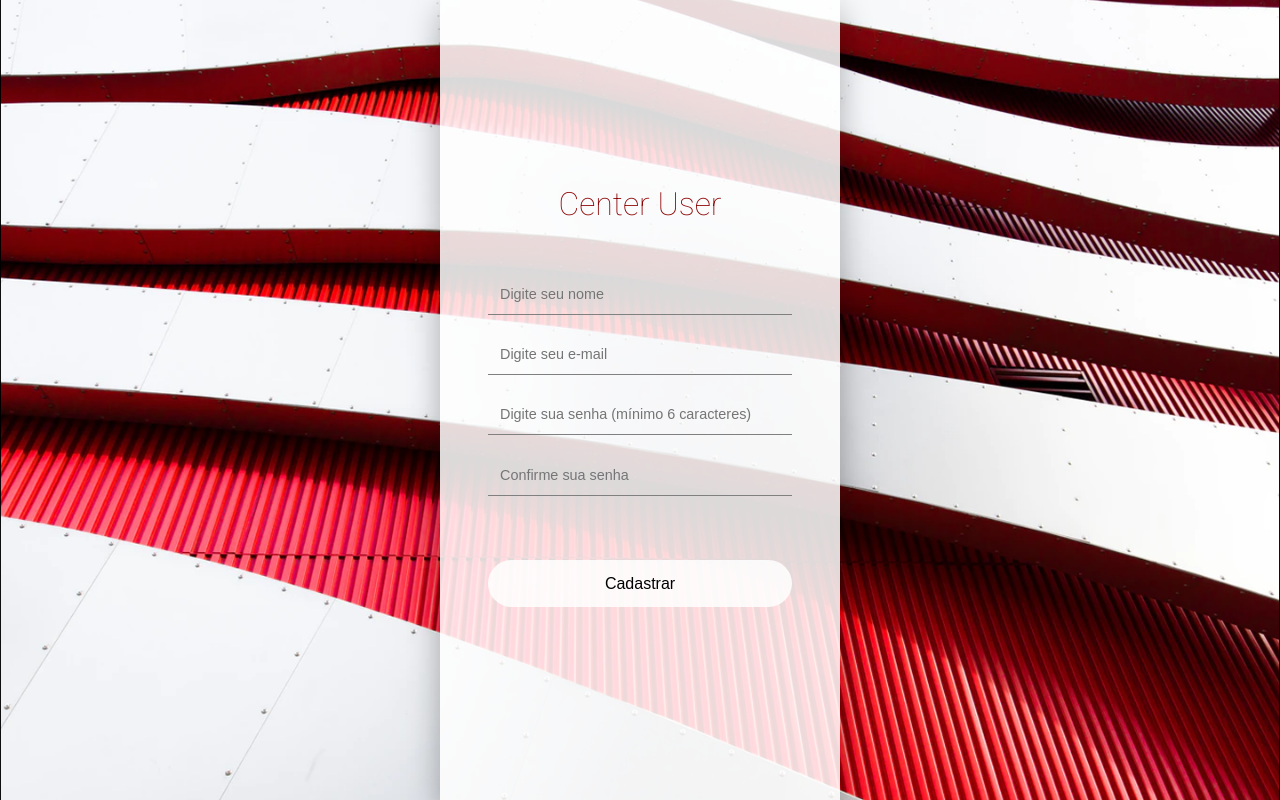
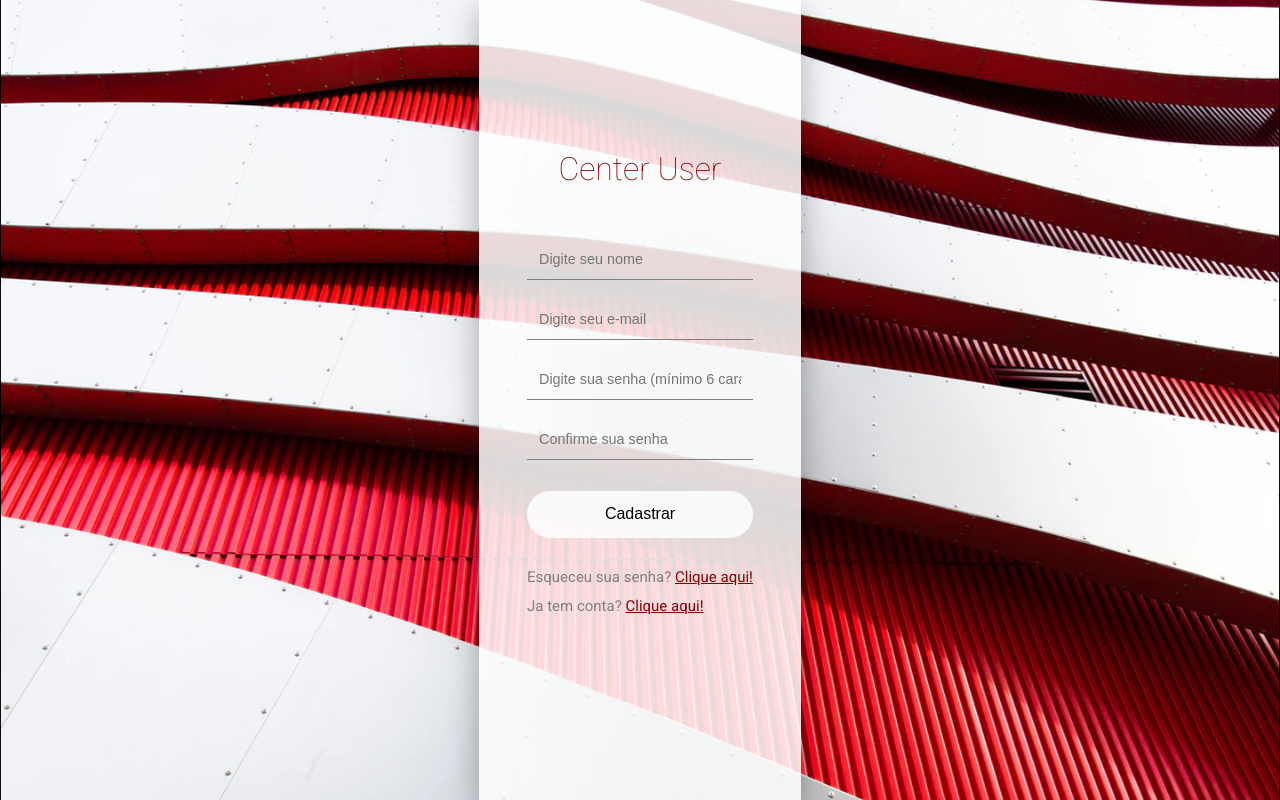
Before and after one commit to olegariobru/sword, a React (Create React App) app: page /cadastroUser in a window 1280 px wide. Built offline with nearby package versions, Linux system fonts and the light colour scheme.

Commit message:
Ajuste na tela de cadastro/css

```diff
--- a/src/App.js
+++ b/src/App.js
@@ -4,6 +4,8 @@ import PaginaHome from './Componentes/PaginalInicial';
 import CadastroUser from './Componentes/cadastroUser';
 import { ToastContainer } from 'react-toastify';
 import 'react-toastify/dist/ReactToastify.css';
+import LoginBan from './Componentes/BannerLogin';
+import TelaDeEntrada from './Componentes/TelaEntrada';
 
 function App() {
   return (
@@ -11,9 +13,13 @@ function App() {
       <ToastContainer autoClose={3000} position="top-right" />
       <Routes>
         <Route path="/" element={<PaginaHome/>}/>
+        <Route path="/loginBan" element={<LoginBan/>}/>
+        <Route path="/telaDeEntrada" element={<TelaDeEntrada/>}/>
         <Route path="/cadastroUser" element={<CadastroUser />}/>
 
       </Routes>
+
+
     </BrowserRouter>
   );
 }
--- a/src/Componentes/BannerLogin/bannerLogin.module.css
+++ b/src/Componentes/BannerLogin/bannerLogin.module.css
@@ -68,11 +68,7 @@
     color: var(--branco);
   }
 
-  .errorMsg {
-    color: var(--erro);
-    margin-top: 10px;
-    font-size: 14px;
-  }
+
   .clickable{
     color: var(--vermelho-site);
     cursor: pointer;
--- a/src/Componentes/cadastroUser/cadastrouser.module.css
+++ b/src/Componentes/cadastroUser/cadastrouser.module.css
@@ -10,7 +10,7 @@
   align-items: center;
 }
 
-.title{
+.titbanCad a{
   font-size: 2rem;
   font-weight: 600;
   justify-content: center;
@@ -22,9 +22,11 @@
   text-decoration: none;
   margin-bottom: 2rem;
   display: flex;
+
 }
 
-.formWrapper{
+
+.inputsBanCad{
   background: var(--branco-opaco);
   padding: 3rem;
   box-shadow: 0 10px 30px rgba(0, 0, 0, 0.3);
@@ -36,7 +38,7 @@
   gap: 1.2rem;
 }
 
-.formWrapper input {
+.inputsBanCad input{
   padding: 0.75rem;
   border: none;
   background: none;
@@ -46,14 +48,14 @@
   transition: border 0.3s;
 }
 
-.formWrapper input:focus {
+.inputsBanCad input:focus {
   border-color: var(--detalhe);
 }
 
 .buttonCadastro {
   background: var(--branco-opaco);
   border: none;
-  margin: 15% 0 0 0;
+  margin: 5% 0 0 0;
   padding: 0.9rem;
   border-radius: 80px;
   font-size: 1rem;
@@ -61,7 +63,34 @@
   transition: background 0.3s;
 }
 
-.buttonCadastro:hover {
+.buttonCadastro:hover{
   background: var(--vermelho-site);
   color: var(--branco);
 }
+
+.clickableCad{
+  color: var(--vermelho-site);
+  cursor: pointer;
+  text-decoration: underline;
+  transition: color 0.2s;
+}
+
+.clickableCad:hover{
+  color: var(--cor-primaria);
+}
+
+.forgotPassCad{
+  font-family: var(--fonte-paragrafos);
+  font-size: 15px;
+  color: var(--cor-primaria);
+  padding: 5% 0 0 0;
+  margin: 0;
+}
+
+.newClientCad{
+  font-family: var(--fonte-paragrafos);
+  font-size: 15px;
+  color: var(--cor-primaria);
+  padding: 5% 0 0 0;
+  margin: 0;
+}
--- a/src/Componentes/cadastroUser/index.js
+++ b/src/Componentes/cadastroUser/index.js
@@ -1,5 +1,6 @@
 import React, { useState } from "react";
 import { registerUser } from "../../Services/Auth";
+import { useNavigate } from "react-router-dom";
 import styles from "./cadastrouser.module.css";
 import { toast } from "react-toastify";
 import 'react-toastify/dist/ReactToastify.css';
@@ -9,6 +10,7 @@ const CadastroUser = () => {
   const [email, setEmail] = useState("");
   const [senha, setSenha] = useState("");
   const [confirmarSenha, setConfirmarSenha] = useState("");
+  const navigate = useNavigate ();
 
   const handleSubmit = async (e) => {
     e.preventDefault();
@@ -53,8 +55,12 @@ const CadastroUser = () => {
 
   return (
     <div className={styles.cadastroContainer}>
-      <form noValidate className={styles.formWrapper} onSubmit={handleSubmit}>
-        <h2 className={styles.title}>Center User</h2>
+      <form onSubmit={handleSubmit}>
+        <div className={styles.inputsBanCad}>
+
+          <div className={styles.titbanCad}>
+            <a className={styles.title}>Center User</a>
+          </div>
 
         <input
           className={styles.inputField}
@@ -95,6 +101,22 @@ const CadastroUser = () => {
         <button className={styles.buttonCadastro} type="submit">
           Cadastrar
         </button>
+
+           <div className={styles.containerNewForgotCad}>
+              <p className={styles.forgotPassCad}>
+                              Esqueceu sua senha?{" "}
+                <span className={styles.clickableCad} onClick={() => navigate("/recuperarSenha", { replace: true })}>
+                              Clique aqui!
+                </span>
+              </p>
+              <p className={styles.newClientCad}>
+                              Ja tem conta?{" "}
+                <span className={styles.clickableCad} onClick={() => navigate("/LoginBan")}>
+                              Clique aqui!
+                </span>
+              </p>
+           </div>
+        </div>
       </form>
     </div>
   );
```
